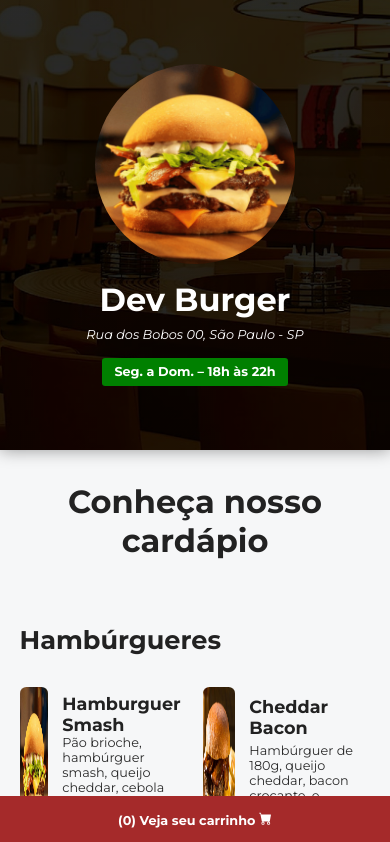
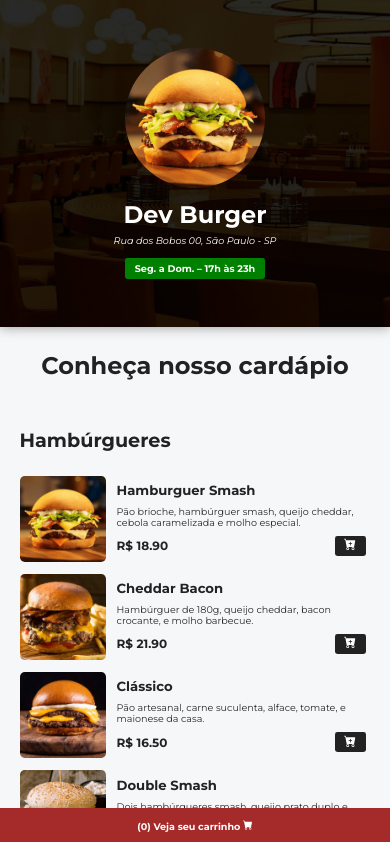
Before and after one commit to FellipeCastro/dev-burger, a React (Vite) app: page / in a window 390 px wide. Shown: the top 842 px of the page. Built offline with nearby package versions, Linux system fonts and the light colour scheme.

Commit message:
Responsivo do projeto finalizado

```diff
--- a/src/App.jsx
+++ b/src/App.jsx
@@ -152,9 +152,29 @@ const App = () => {
         );
     };
 
+    const openHour = 17;
+    const closeHour = 23;
+    const closedDays = []; // 0 = domingo, 1 = segunda, 2 = terça, 3 = quarta, 4 = quinta, 5 = sexta, 6 = sábado
+
+    const checkRestaurantOpen = () => {
+        const date = new Date();
+        const day = date.getDay();
+        const hour = date.getHours();
+        const minute = date.getMinutes();
+
+        if (closedDays.includes(day)) {
+            return false;
+        }
+
+        return hour >= openHour && (hour < closeHour || (hour === closeHour && minute === 0));
+    };
+
+    const isRestaurantOpen = checkRestaurantOpen();
+
+
     return (
         <>
-            <Header />
+            <Header isRestaurantOpen={isRestaurantOpen} />
             <Menu menuItems={menuItems} addOnCart={addOnCart} cart={cart} />
             <Footer setCartIsOpen={setCartIsOpen} cart={cart} />
 
--- a/src/components/Card/Card.module.css
+++ b/src/components/Card/Card.module.css
@@ -29,6 +29,7 @@
     display: flex;
     flex-direction: column;
     justify-content: space-around;
+    gap: 0.4rem;
 }
 
 .quantityItem {
@@ -79,3 +80,9 @@
         background-color: #666;
     }
 }
+
+@media (max-width: 590px) {
+    .card {
+        grid-template-columns: 2fr 6fr;
+    }
+}
--- a/src/components/CartModal/CartModal.module.css
+++ b/src/components/CartModal/CartModal.module.css
@@ -136,14 +136,10 @@
     border: none;
     border-radius: 0.2rem;
     font-weight: bold;
-    color: #444;
+    color: #999;
     background-color: transparent;
     cursor: pointer;
     transition: 0.2s;
-}
-
-.closeBtn:hover {
-    color: #777;
 }
 
 .finalizeOrderBtn {
@@ -185,3 +181,9 @@
     color: #999;
     margin-top: 1rem;
 }
+
+@media (max-width: 600px) {
+    .modal {
+        width: 90%;
+    }
+}
--- a/src/components/Header/Header.jsx
+++ b/src/components/Header/Header.jsx
@@ -1,13 +1,13 @@
 import logo from "../../assets/hamb-1.png";
 import styles from "./Header.module.css";
 
-const Header = () => {
+const Header = ({ isRestaurantOpen }) => {
     return (
         <header className={styles.header}>
             <img src={logo} alt="Logo" />
             <h1>Dev Burger</h1>
-            <span className={styles.address}>Rua dos Bobos 00, São Paulo - SP</span>
-            <span className={styles.businessHours}>Seg. a Dom. – 18h às 22h</span>
+            <a href="#" target="_blank" className={styles.address}>Rua dos Bobos 00, São Paulo - SP</a>
+            <span className={isRestaurantOpen ? styles.open : styles.closed}>Seg. a Dom. – 17h às 23h</span>
         </header>
     );
 };
--- a/src/components/Header/Header.module.css
+++ b/src/components/Header/Header.module.css
@@ -24,15 +24,36 @@
 }
 
 .address {
+    color: white;
     font-size: 0.8rem;
     font-style: italic;
     margin-bottom: 1rem;
+    text-decoration: none;
+
+    &:hover {
+        text-decoration: underline;
+    }
 }
 
-.businessHours {
+.open,
+.closed {
     padding: 0.4rem 0.8rem;
-    background-color: green;
     border-radius: 0.2rem;
     font-weight: bold;
     font-size: 0.8rem;
 }
+
+.open {
+    background-color: green;
+}
+
+.closed {
+    background-color: tomato;
+}
+
+@media (max-width: 620px) {
+    .header img {
+        width: 140px;
+        height: 140px;
+    }
+}
--- a/src/components/Menu/Menu.module.css
+++ b/src/components/Menu/Menu.module.css
@@ -21,3 +21,9 @@
     gap: 1rem;
     grid-template-columns: repeat(2, 1fr);
 }
+
+@media (max-width: 950px) {
+    .cardsContainer {
+        grid-template-columns: 1fr;
+    }
+}
--- a/src/index.css
+++ b/src/index.css
@@ -12,3 +12,15 @@ html, body {
   font-size: 16px;
   padding-bottom: 2rem;
 }
+
+@media (max-width: 768px) {
+  html, body {
+      font-size: 14px;
+  }
+}
+
+@media (max-width: 480px) {
+  html, body {
+    font-size: 12px;
+  }
+}
```
